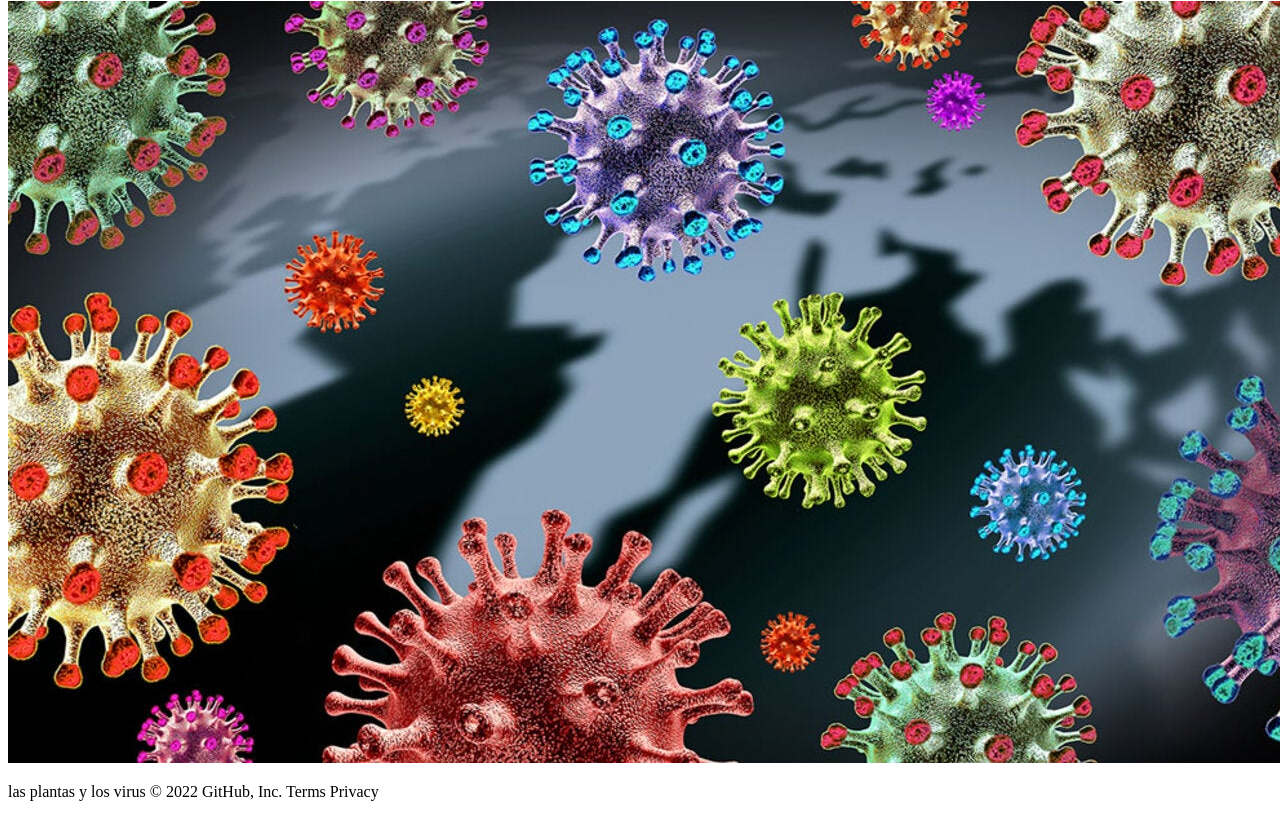
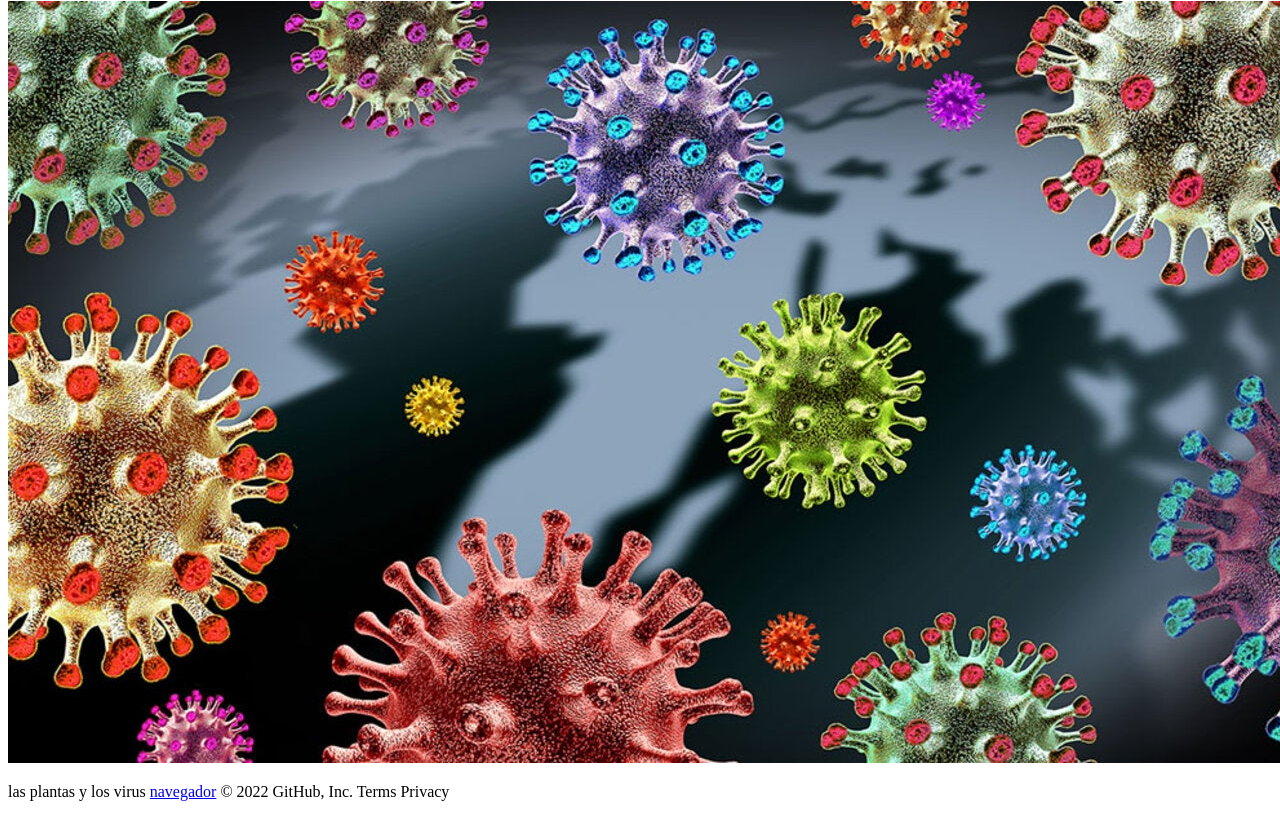
Before and after one commit to AzokaFlores/PROYECTO-PILARES-, a plain HTML site: page index.html in a window 1280 px wide. Shown: the part 708-1525 px from the top of the page. Drawn offline with Linux system fonts and the light colour scheme.

Commit message:
se modifico un enlace

```diff
--- a/index.html
+++ b/index.html
@@ -23,6 +23,7 @@
 </body>
 </html>
 
+<a href="www.google.com"> navegador</a>
 
 © 2022 GitHub, Inc.
 
```
